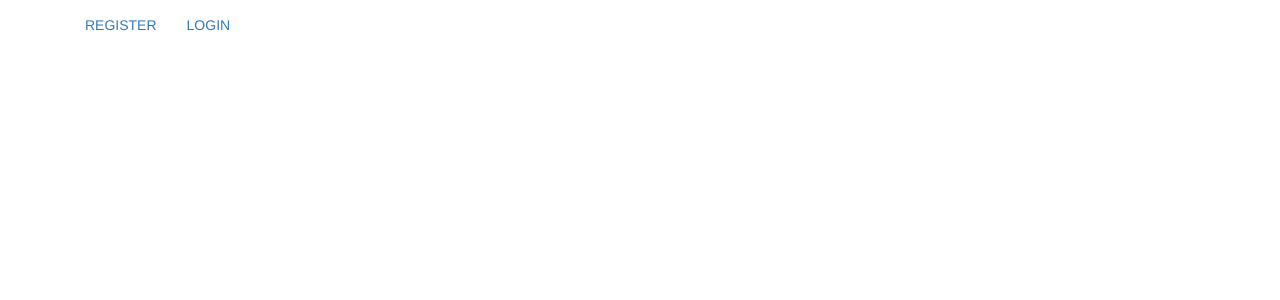
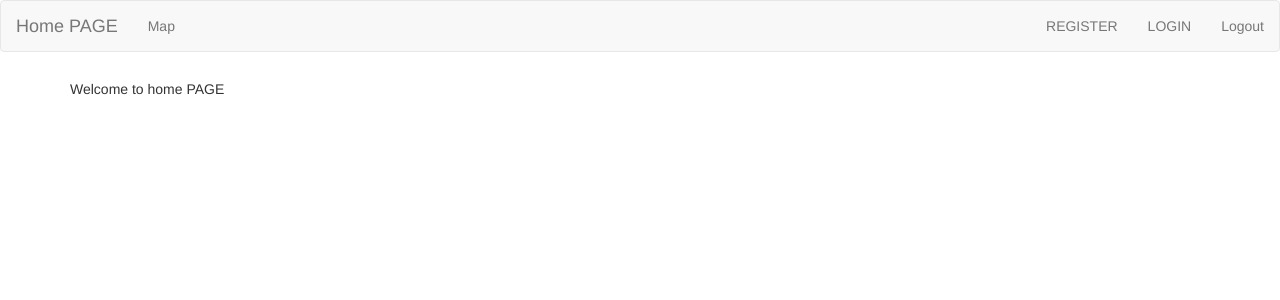
Before and after one commit to sigitamo/projektas-tlsfts, an Angular app: page /home in a window 1280 px wide. Shown: the top 300 px of the page. Built offline with nearby package versions, Linux system fonts and the light colour scheme.

Commit message:
header and url

```diff
--- a/src/app/app-routing.module.ts
+++ b/src/app/app-routing.module.ts
@@ -10,13 +10,19 @@ import { HomeComponent } from './home/home.component';
 const appRoutes: Routes = [
     {path: '', redirectTo: '/home', pathMatch: 'full'},
     {path: 'home', component: HomeComponent},
-    {path: 'registration', component: RegistrationComponent},
-    {path: 'login', component: LoginComponent},
     {path: 'map', component: MapComponent}
 ];
 
+const authRoutes: Routes = [
+    {path: 'registration', component: RegistrationComponent},
+    {path: 'login', component: LoginComponent},
+]
+
 @NgModule({
-    imports: [RouterModule.forRoot(appRoutes)],
+    imports: [
+            RouterModule.forRoot(appRoutes),
+            RouterModule.forChild(authRoutes)
+            ],
     exports: [RouterModule]
 })
 
--- a/src/app/app.component.html
+++ b/src/app/app.component.html
@@ -1,8 +1,9 @@
+<app-header></app-header>
+
 <div class="container">
   <div class="row">
     <div class="col-md-12">
       <router-outlet></router-outlet>
     </div>
   </div>
-
 </div>
--- a/src/app/app.module.ts
+++ b/src/app/app.module.ts
@@ -11,6 +11,8 @@ import {HTTP_INTERCEPTORS} from '@angular/common/http';
 import {LoggingInterceptor} from './logging-interceptor';
 import { MapComponent } from './map/map.component';
 import { HomeComponent } from './home/home.component';
+import { HeaderComponent } from './header.component';
+import { ConfigService } from './config.service';
 
 @NgModule({
   declarations: [
@@ -19,18 +21,22 @@ import { HomeComponent } from './home/home.component';
     LoginComponent,
     MapComponent,
     HomeComponent,
+    HeaderComponent,
   ],
   imports: [
     BrowserModule,
     FormsModule,
     HttpClientModule,
-    AppRoutingModule
+    AppRoutingModule,
+  ],
+  exports: [
+    HeaderComponent
   ],
   providers: [{
     provide: HTTP_INTERCEPTORS,
     useClass: LoggingInterceptor,
     multi: true
-  }],
+  }, ConfigService],
   bootstrap: [AppComponent]
 })
 export class AppModule { }
--- /dev/null
+++ b/src/app/config.service.ts
@@ -0,0 +1,8 @@
+import { Injectable } from '@angular/core';
+
+
+export interface ConfigService {
+    urlServer: '10.20.0.184'
+}
+@Injectable()
+export class ConfigService {}
--- /dev/null
+++ b/src/app/header.component.html
@@ -0,0 +1,19 @@
+<nav class="navbar navbar-default">
+        <div class="container-fluid">
+          <div class="navbar-header">
+            <a routerLink="/" class="navbar-brand">Home PAGE</a>
+          </div>
+            <ul class="nav navbar-nav">
+              <li routerLinkActive="active"><a routerLink="/map">Map</a></li>
+            </ul>
+            <ul class="nav navbar-nav navbar-right">
+              <!-- <ng-template [ngIf]="!authService.isAuthenticated()"> -->
+                <li><a routerLink="/registration" style="cursor:pointer;" routerLinkActive="active">REGISTER</a></li>
+                <li><a routerLink="/login" style="cursor:pointer;" routerLinkActive="active">LOGIN</a></li>
+              <!-- </ng-template> -->
+
+              <li><a style="cursor: pointer;">Logout</a></li>
+            </ul>
+
+        </div>
+      </nav>
--- a/src/app/home/home.component.html
+++ b/src/app/home/home.component.html
@@ -1,9 +1 @@
-<ul class="nav navbar-nav">
-  <li>
-    <a routerLink="/registration" style="cursor:pointer;" routerLinkActive="active">REGISTER</a>
-  </li>
-
-  <li>
-    <a routerLink="/login" style="cursor:pointer;" routerLinkActive="active">LOGIN</a>
-  </li>
-</ul>
+<h5>Welcome to home PAGE</h5>
--- a/src/app/login/login.component.ts
+++ b/src/app/login/login.component.ts
@@ -29,7 +29,7 @@ export class LoginComponent implements OnInit {
       username: form.value.username,
       password: form.value. password
     }
-    this.httpClient.post('http://localhost:8080/login',
+    this.httpClient.post('http://192.168.1.18:8080/login',
     JSON.stringify(formLogin), {responseType: 'text'})
     .subscribe()
     // form.reset();
--- a/src/app/registration/registration.component.html
+++ b/src/app/registration/registration.component.html
@@ -9,8 +9,6 @@
       *<input
         type="text"
         id="username"
-        minlength="3"
-        maxlength="45"
         class="form-control"
         ngModel
         username
--- a/src/app/registration/registration.component.ts
+++ b/src/app/registration/registration.component.ts
@@ -1,7 +1,7 @@
-import { Component } from '@angular/core';
+import { Component, OnInit } from '@angular/core';
 import { NgForm, FormGroup, Validators, FormControl, EmailValidator } from '@angular/forms';
 import { HttpClient, HttpParams, HttpHeaders } from '@angular/common/http';
-
+import { ConfigService } from '../config.service';
 
 
 @Component({
@@ -10,14 +10,20 @@ import { HttpClient, HttpParams, HttpHeaders } from '@angular/common/http';
   styleUrls: ['./registration.component.css']
 })
 
-export class RegistrationComponent {
-  constructor(private httpClient: HttpClient) { }
+export class RegistrationComponent implements OnInit {
+  url = '';
 
+  constructor(private httpClient: HttpClient,
+  private fromConfig: ConfigService) { }
+
+  ngOnInit() {
+    this.url = this.fromConfig.urlServer;
+  }
 
   onRegistered(form: NgForm) {
     console.log('SUBMIT');
     const formUser = new FormGroup({
-      username: new FormControl(form.value.username, [Validators.required, Validators.minLength(3)]),
+      username: new FormControl(form.value.username, [Validators.required, Validators.minLength(3), Validators.maxLength(45)]),
       firstname: new FormControl (form.value.firstname, Validators.minLength(3)),
       lastname: new FormControl(form.value.lastname, Validators.minLength(3)),
       phonenumber: new FormControl(form.value.phonenumber, Validators.minLength(8)),
@@ -45,9 +51,13 @@ export class RegistrationComponent {
       email: formUser.value.email
     }
 
-    this.httpClient.post('http://localhost:8080/register',
+    this.httpClient.post('http://' + this.url + ':8080/register',
       JSON.stringify(formData), {responseType: 'text'})
-      .subscribe()
+      .subscribe(
+        // response => {
+        //   console.log(response)
+        // }
+      )
 
   }
 
```
Also changed, not shown: src/app/header.component.ts (added, +12 -0 lines).
